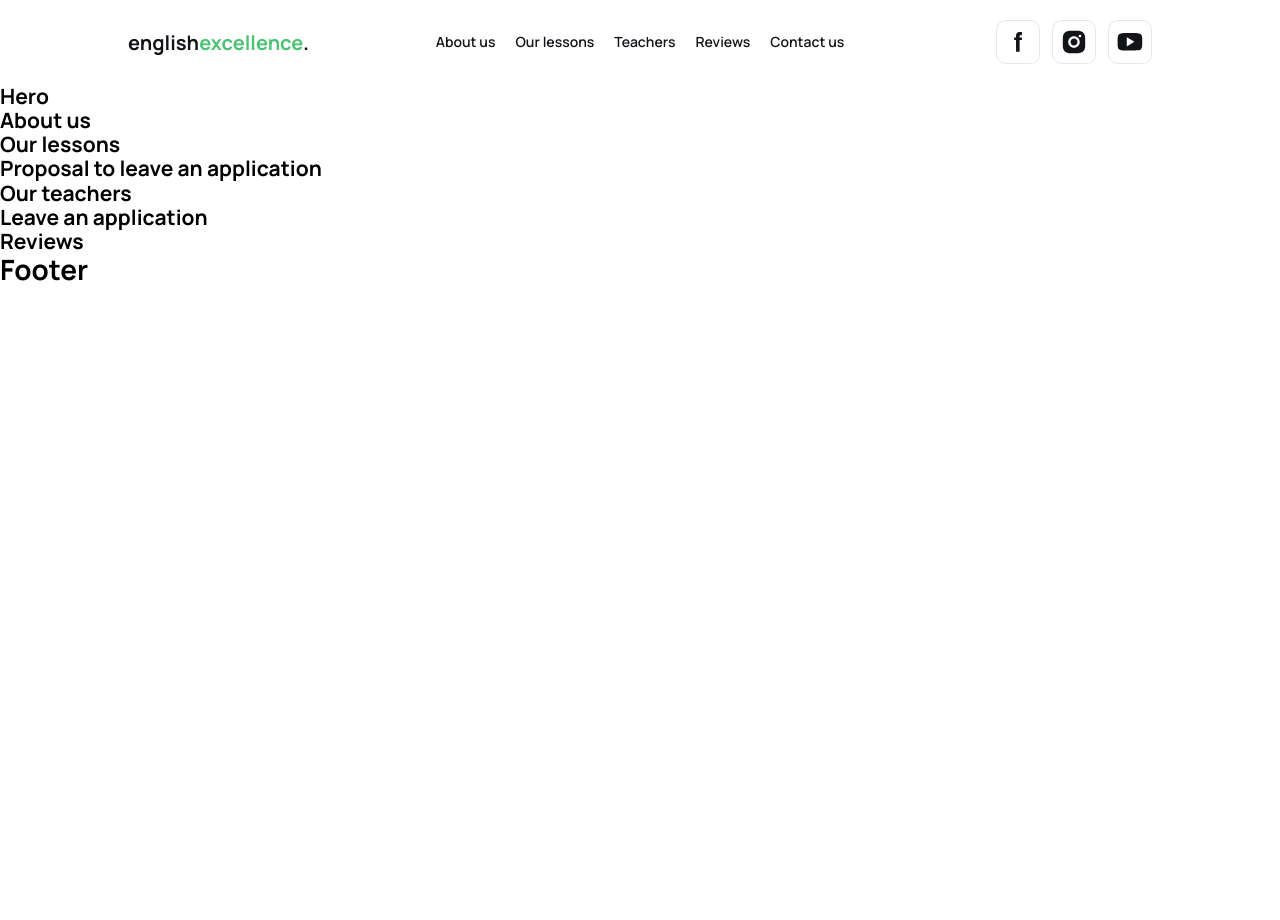
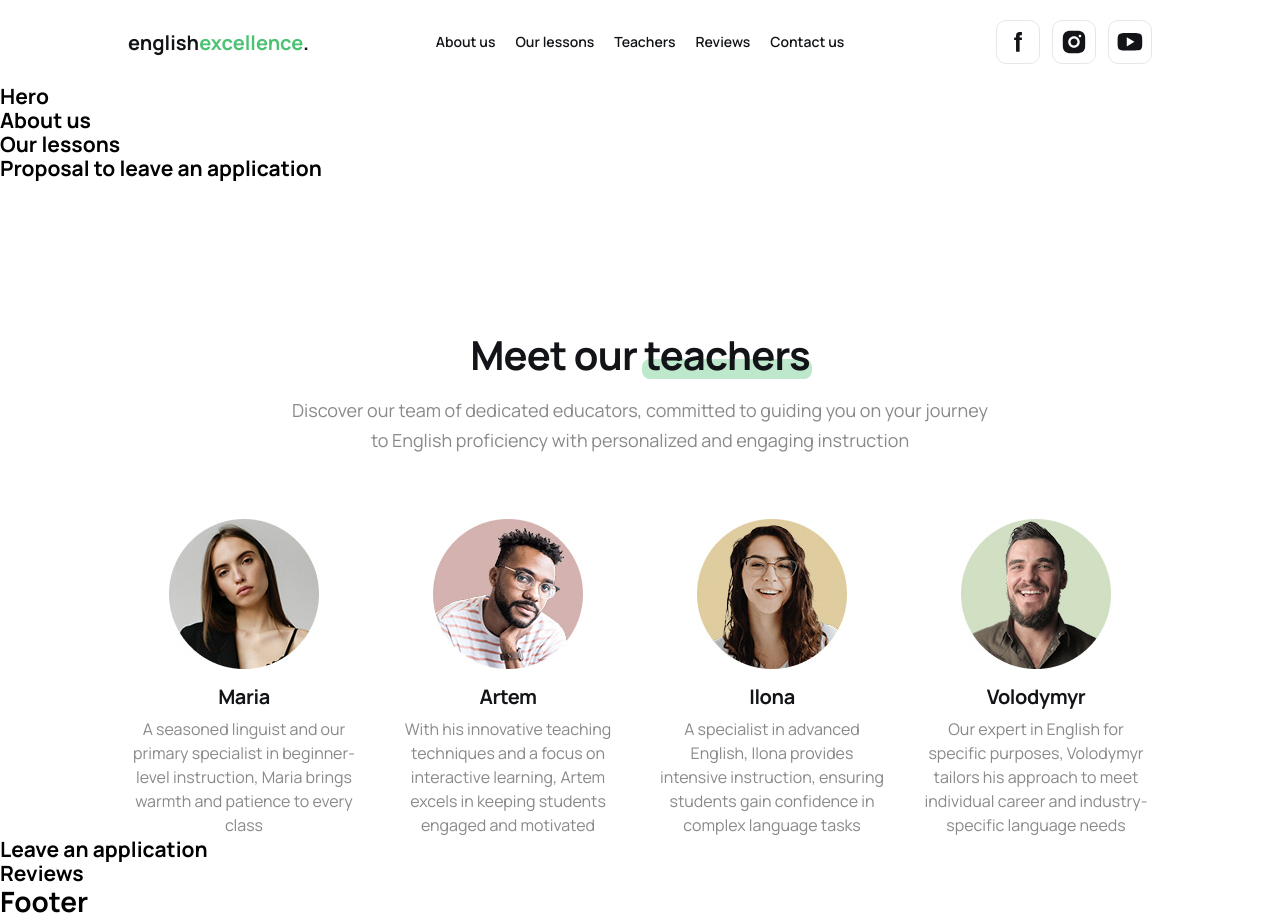
Before and after one commit to AvalianY/lingua-coders-team, a website built with Vite: page src/index.html in a window 1280 px wide. Before the commit the page ends 800 px from the top, so only its background shows below. Built offline with nearby package versions, Linux system fonts and the light colour scheme.

Commit message:
Our teachers block

```diff
--- a/src/css/base.css
+++ b/src/css/base.css
@@ -9,6 +9,7 @@
 :root {
   --font-family: 'Manrope', sans-serif;
   --black: #121417;
+  --black-with-low-opacity: #12141780;
   --green: #4dc274;
   --dark-green: #38ae5f;
   --green-gradient: linear-gradient(
@@ -16,6 +17,7 @@
     #4dc274 6.04%,
     #bee8cc 127.48%
   );
+  --green-mint: #bee8cc;
   --light-green: #d4fde1;
   --gray: #f3f5f6;
   --white: #ffffff;
--- a/src/css/our-teachers.css
+++ b/src/css/our-teachers.css
@@ -1,2 +1,123 @@
-#our-teachers {
+.flex {
+  display: flex;
+  flex-direction: column;
+  align-items: center;
 }
+
+.teachers .container {
+  text-align: center;
+}
+
+.section-desc {
+  gap: 16px;
+  margin-bottom: 40px;
+}
+
+.section-title {
+  font-size: 32px;
+  font-weight: 700;
+  line-height: 1.13;
+  letter-spacing: -0.02em;
+  color: var(--black);
+}
+
+.subtitle {
+  font-weight: 400;
+  line-height: 1.71;
+  color: var(--black-with-low-opacity);
+}
+
+.title-accent {
+  position: relative;
+  z-index: 1;
+}
+
+.title-accent::after {
+  content: '';
+  position: absolute;
+  width: 139px;
+  height: 12px;
+  top: 26px;
+  left: 0;
+  border-radius: 8px;
+  background-color: var(--green-mint);
+  z-index: -1;
+}
+
+.teachers-list {
+  gap: 40px;
+}
+
+.teacher-card {
+  gap: 16px;
+}
+
+.teacher-info {
+  display: flex;
+  flex-direction: column;
+  gap: 8px;
+}
+
+.teacher-name {
+  font-weight: 700;
+  font-size: 20px;
+  line-height: 1.2;
+  letter-spacing: -0.02em;
+  color: var(--black);
+}
+
+.teacher-desc {
+  font-weight: 400;
+  line-height: 1.71;
+  color: var(--black-with-low-opacity);
+}
+
+@media screen and (min-width: 768px) {
+  .section-desc {
+    margin-bottom: 64px;
+  }
+
+  .section-title {
+    font-size: 40px;
+    line-height: 1.2;
+  }
+
+  .subtitle {
+    font-size: 18px;
+    line-height: 1.67;
+  }
+
+  .title-accent::after {
+    width: 170px;
+    height: 20px;
+    top: 32px;
+    left: -2px;
+  }
+
+  .teachers-list {
+    flex-direction: row;
+    flex-wrap: wrap;
+    align-items: flex-start;
+    gap: 32px;
+    padding: 0 64px;
+  }
+
+  .teacher-card {
+    width: calc((100% - 32px) / 2);
+  }
+
+  .teacher-desc {
+    font-size: 16px;
+    line-height: 1.5;
+  }
+}
+
+@media screen and (min-width: 1280px) {
+  .subtitle {
+    max-width: 709px;
+  }
+
+  .teacher-card {
+    width: calc((100% - 96px) / 4);
+  }
+}
--- a/src/partials/our-teachers.html
+++ b/src/partials/our-teachers.html
@@ -1,3 +1,84 @@
-<section id="our-teachers">
-  <h1>Our teachers</h1>
+<section class="teachers" id="our-teachers">
+  <div class="container section flex">
+    <div class="section-desc flex">
+      <h1 class="section-title">
+        Meet our <span class="title-accent">teachers</span>
+      </h1>
+      <p class="subtitle">
+        Discover our team of dedicated educators, committed to guiding you on
+        your journey to English proficiency with personalized and engaging
+        instruction
+      </p>
+    </div>
+
+    <ul class="teachers-list flex">
+      <li class="teacher-card flex">
+        <img
+          src="./img/teacher-1@1.jpg"
+          srcset="./img/teacher-1@1.jpg 1x, ./img/teacher-1@2.jpg 2x"
+          alt="Maria"
+          width="150"
+          class="teacher-img"
+        />
+
+        <div class="teacher-info">
+          <p class="teacher-name">Maria</p>
+          <p class="teacher-desc">
+            A seasoned linguist and our primary specialist in beginner-level
+            instruction, Maria brings warmth and patience to every class
+          </p>
+        </div>
+      </li>
+      <li class="teacher-card flex">
+        <img
+          src="./img/teacher-2@1.jpg"
+          srcset="./img/teacher-2@1.jpg 1x, ./img/teacher-2@2.jpg 2x"
+          alt="Artem"
+          width="150"
+          class="teacher-img"
+        />
+        <div class="teacher-info">
+          <p class="teacher-name">Artem</p>
+          <p class="teacher-desc">
+            With his innovative teaching techniques and a focus on interactive
+            learning, Artem excels in keeping students engaged and motivated
+          </p>
+        </div>
+      </li>
+      <li class="teacher-card flex">
+        <img
+          src="./img/teacher-3@1.jpg"
+          srcset="./img/teacher-3@1.jpg 1x, ./img/teacher-3@2.jpg 2x"
+          alt="Ilona"
+          width="150"
+          class="teacher-img"
+        />
+        <div class="teacher-info">
+          <p class="teacher-name">Ilona</p>
+          <p class="teacher-desc">
+            A specialist in advanced English, Ilona provides intensive
+            instruction, ensuring students gain confidence in complex language
+            tasks
+          </p>
+        </div>
+      </li>
+      <li class="teacher-card flex">
+        <img
+          src="./img/teacher-4@1.jpg"
+          srcset="./img/teacher-4@1.jpg 1x, ./img/teacher-4@2.jpg 2x"
+          alt="Volodymyr"
+          width="150"
+          class="teacher-img"
+        />
+        <div class="teacher-info">
+          <p class="teacher-name">Volodymyr</p>
+          <p class="teacher-desc">
+            Our expert in English for specific purposes, Volodymyr tailors his
+            approach to meet individual career and industry-specific language
+            needs
+          </p>
+        </div>
+      </li>
+    </ul>
+  </div>
 </section>
```
